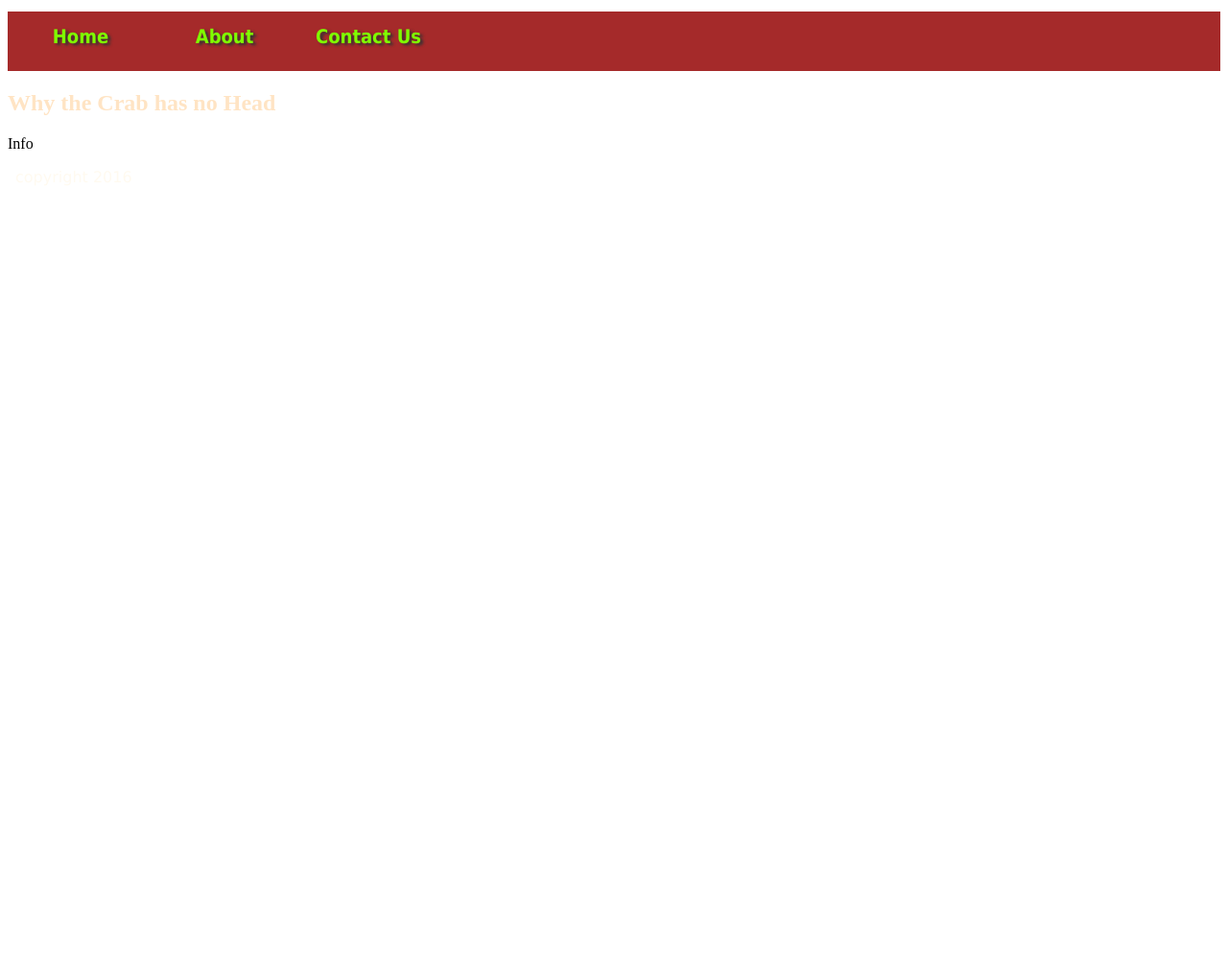
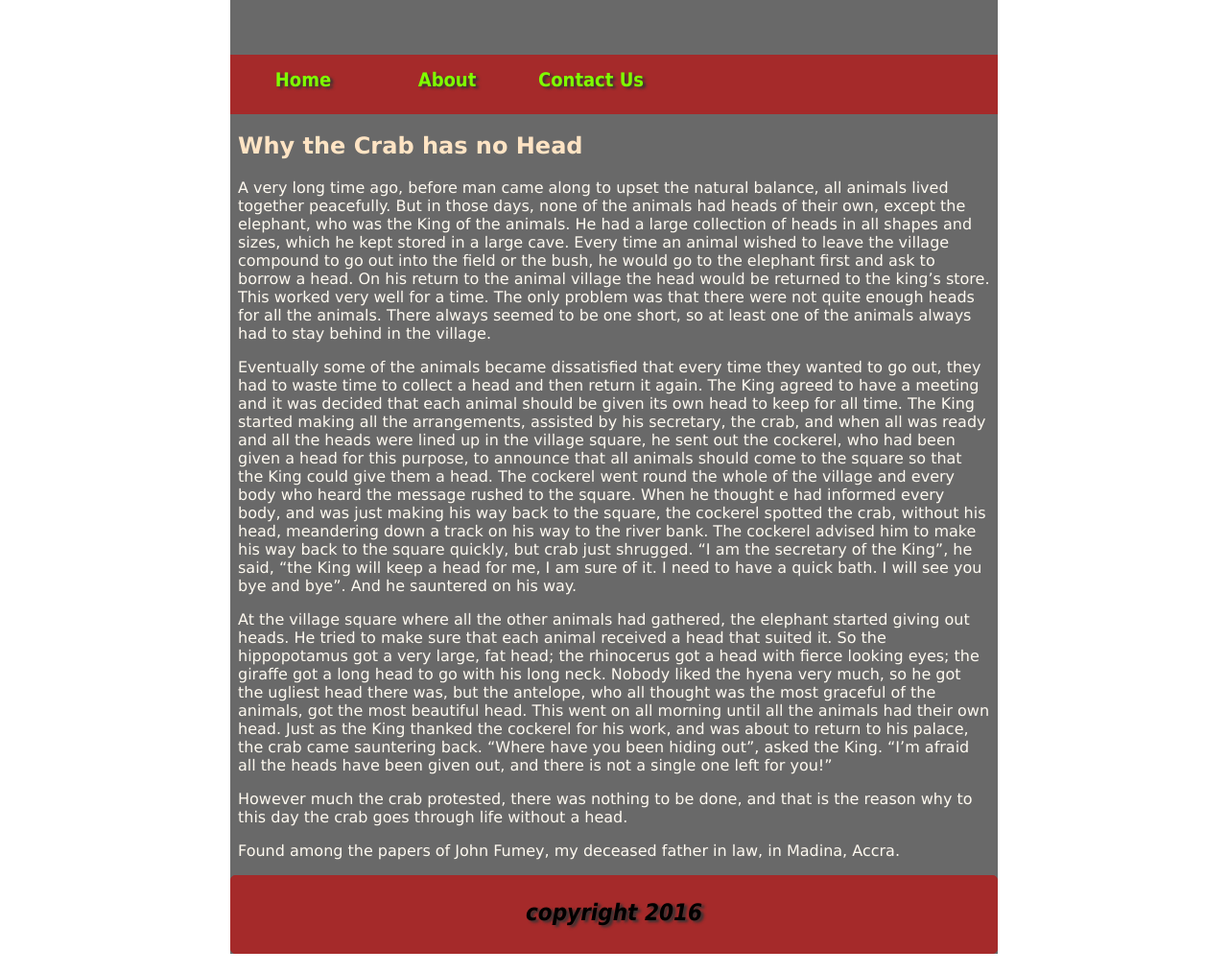
Before and after one commit to BethMwangi/FirstProgram, a plain HTML site: page crabhead.html in a window 1280 px wide. Shown: the part 145-1159 px from the top of the page at 96% size. Before the commit the page ends 800 px from the top, so only its background shows below. Drawn offline with Linux system fonts and the light colour scheme.

Commit message:
crabhead.html

```diff
--- a/crabhead.html
+++ b/crabhead.html
@@ -1,33 +1,57 @@
-<!DOCTYPE html>
+<<!DOCTYPE html>
 <html>
 
     <head>
+        <link rel="stylesheet" href="main.css">
         <meta charset="utf-8">
         <meta http-equiv="X-UA-Compatible" content="IE=edge">
         <title>AN AFRICAN SHORT STORIES</title>
-        <meta name="description" content="An interactive getting started guide for Brackets.">
-        <link rel="stylesheet" href="main.css">
+        <style type="text/css">
+            body {
+                margin-left: 0px;
+                margin-top: 0px;
+                margin-right: 0px;
+                margin-bottom: 0px;
+            }
+        </style>
+
     </head>
     <body>
-        <h1> An African short stories Website</h1>
-        <div id= "navbar">
+        <div id="Container">
+        <div id="Header"><h1> An African short stories Website</h1>
+        </div>
+
+         <div id= "navbar">
 
           <ul>
-              <li> <a href="home.html"> Home </a> </li>
+              <li> <a href="index.html"> Home </a> </li>
                <li> <a href="About.html"> About </a> </li>
               <li> <a href="contact.html"> Contact Us </a> </li>
 
             </ul>
 
         </div>
-        <section>
+            <div id="navbar2">
     <h2 style="one"> Why the Crab has no Head </h2>
-            <p style="p1"> Info</p>
-        </section>
+            <p> A very long time ago, before man came along to upset the natural balance, all animals lived together peacefully. But in those days, none of the animals had heads of their own, except the elephant, who was the King of the animals. He had a large collection of heads in all shapes and sizes, which he kept stored in a large cave. Every time an animal wished to leave the village compound to go out into the field or the bush, he would go to the elephant first and ask to borrow a head. On his return to the animal village the head would be returned to the king’s store. This worked very well for a time. The only problem was that there were not quite enough heads for all the animals. There always seemed to be one short, so at least one of the animals always had to stay behind in the village.
+</p>
+    <p>Eventually some of the animals became dissatisfied that every time they wanted to go out, they had to waste time to collect a head and then return it again. The King agreed to have a meeting and it was decided that each animal should be given its own head to keep for all time. The King started making all the arrangements, assisted by his secretary, the crab, and when all was ready and all the heads were lined up in the village square, he sent out the cockerel, who had been given a head for this purpose, to announce that all animals should come to the square so that the King could give them a head.
 
-     <div id="navbar2">
+The cockerel went round the whole of the village and every body who heard the message rushed to the square. When he thought e had informed every body, and was just making his way back to the square, the cockerel spotted the crab, without his head, meandering down a track on his way to the river bank. The cockerel advised him to make his way back to the square quickly, but crab just shrugged. “I am the secretary of the King”, he said, “the King will keep a head for me, I am sure of it. I need to have a quick bath. I will see you bye and bye”. And he sauntered on his way.</p>
+
+<p> At the village square where all the other animals had gathered, the elephant started giving out heads. He tried to make sure that each animal received a head that suited it. So the hippopotamus got a very large, fat head; the rhinocerus got a head with fierce looking eyes; the giraffe got a long head to go with his long neck. Nobody liked the hyena very much, so he got the ugliest head there was, but the antelope, who all thought was the most graceful of the animals, got the most beautiful head. This went on all morning until all the animals had their own head. Just as the King thanked the cockerel for his work, and was about to return to his palace, the crab came sauntering back. “Where have you been hiding out”, asked the King. “I’m afraid all the heads have been given out, and there is not a single one left for you!”</p>
+
+<p> However much the crab protested, there was nothing to be done, and that is the reason why to this day the crab goes through life without a head.
+</p>
+<p>Found among the papers of John Fumey, my deceased father in law, in Madina, Accra.
+ </p>
+
+</div>
+
+     <div id="footer">
         <p><bold>copyright 2016 </bold>
         </p>
 </div>
+        </div>
     </body>
 </html>
```
